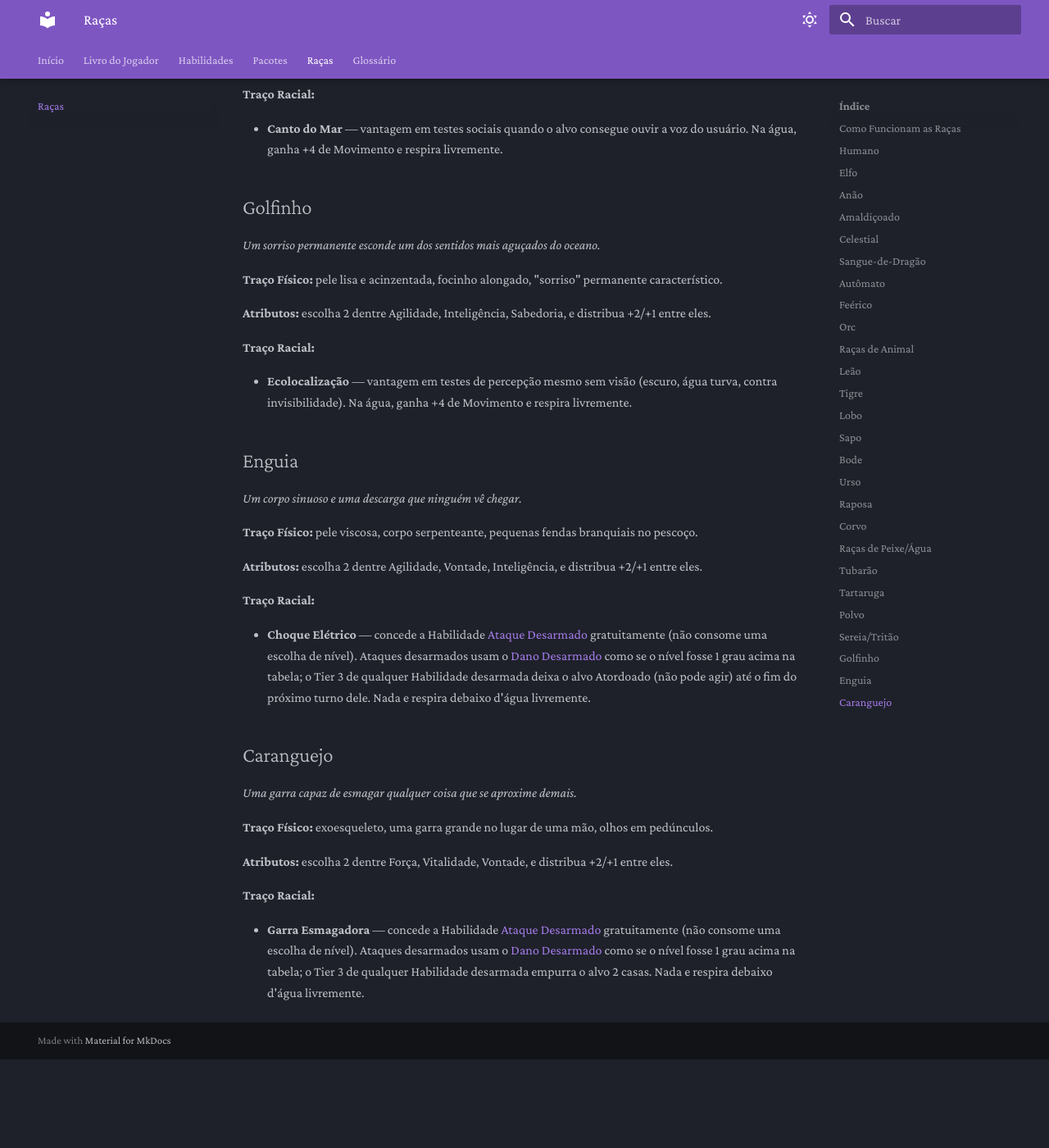
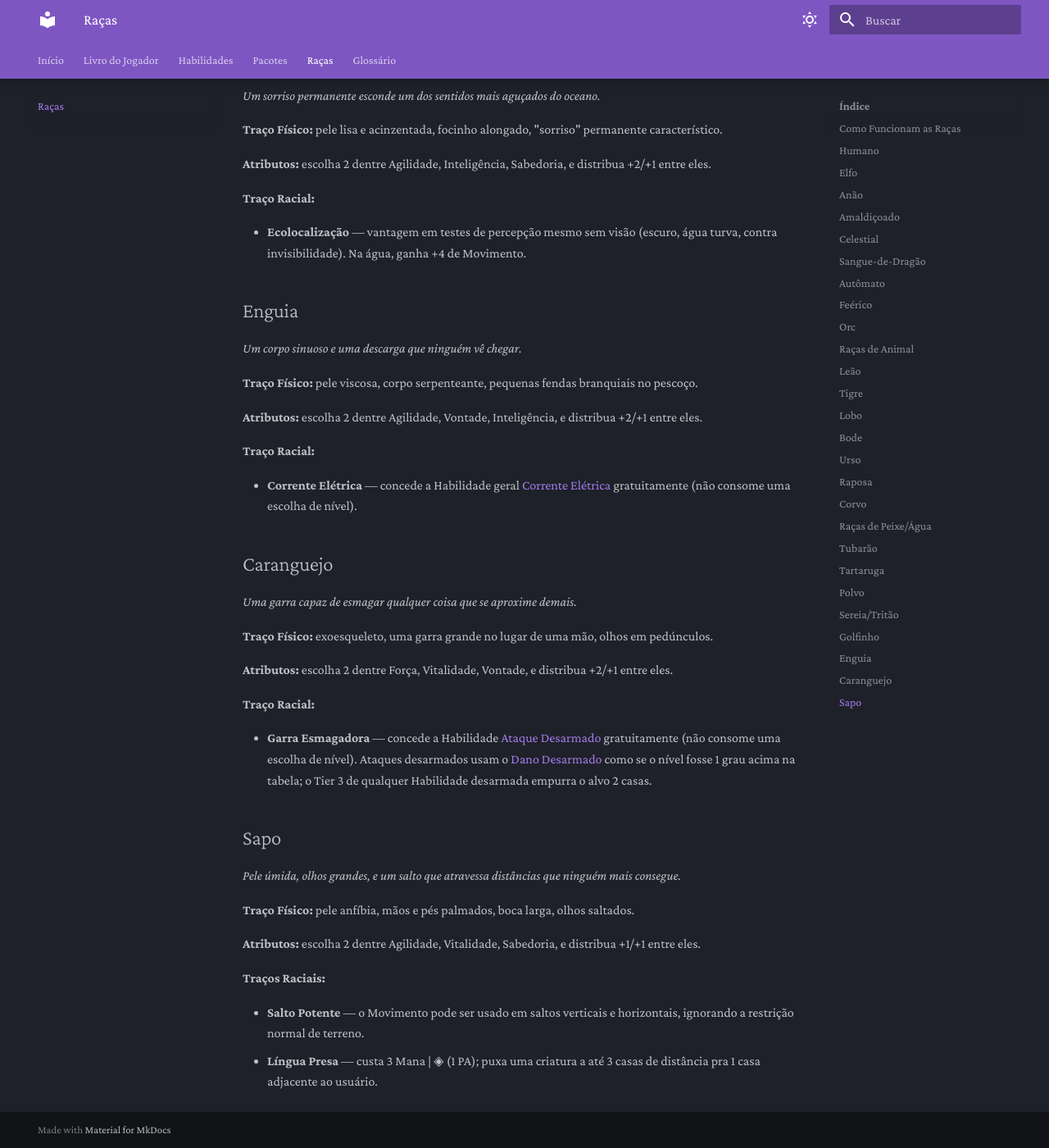
Before and after one commit to Felipe1072-git/prisma-rpg, an MkDocs documentation site: the page built from docs/racas/index.md, in a window 1280 px wide and 1400 px high, scrolled down 8369 px. Shown: the whole window at 82% size. Built offline with MkDocs 1.6.1 and Material for MkDocs 9.7.7, drawn with Linux system fonts in a browser that asks for light colours; before the commit the page ends 9661 px from its top, so only the background shows below that; some of the changed text lies outside the part shown.

Commit message:
fix: ajusta racas aquaticas (Respiracao Aquatica, Sapo, Corrente Eletrica)
Centraliza a respiracao/natacao debaixo d'agua como um traco de excecao
compartilhado por toda a leva de Racas de Peixe/Agua (nao conta contra
os pontos de atributo), com a limitacao de que descanso longo so
funciona por completo se feito na agua. Move o Sapo de Racas de Animal
pra essa leva, ja que a fisiologia dele sempre foi mais aquatica que
terrestre.

Reescreve Corrente Eletrica da Enguia: em vez de ser um modificador do
Tier 3 do Ataque Desarmado generico, vira uma Habilidade propria (Raio,
Requisito: raca Enguia) com Custo, Atributo e Tiers dedicados, incluindo
um efeito de encadeamento pra ate 2 criaturas adjacentes no Tier 3 —
mesmo padrao ja usado pela Baforada Draconica do Sangue-de-Dragao.

Co-Authored-By: Claude Sonnet 5 <noreply@anthropic.com>

```diff
--- a/docs/habilidades/magicas-elementais.md
+++ b/docs/habilidades/magicas-elementais.md
@@ -291,6 +291,18 @@ Fogo, Gelo, Terra, Sombras, Luz, Raio, Água, Vento, etc.
 - **Tier 2 (11–16):** 1d8 de dano + cada alvo perde a próxima Reação
 - **Tier 3 (≥17):** 1d8 de dano + cada alvo fica Atordoado (não pode agir) até o fim do próximo turno dele
 - **Crítico:** dano máximo (8) + 1d8 extra em todos, e Atordoado em todos
+
+**Corrente Elétrica** *(Requisito: raça [Enguia](../racas/index.md#enguia))*
+
+*Uma descarga elétrica salta do corpo da enguia, buscando o próximo alvo condutor antes mesmo de terminar o primeiro golpe.*
+
+- **Chave:** [Mágicas por Elemento](../glossario.md#mágicas-por-elemento) - [Raio](../glossario.md#raio)
+- **Custo:** 2 Mana | ◈◈ (2 PA) | **Atributo:** Agilidade | **Alvos:** 1 criatura, com possibilidade de encadear
+- **Dano:** usa o [Dano Desarmado](../habilidades/marciais.md#dano-desarmado)
+- **Tier 1 (≤10):** dano desarmado
+- **Tier 2 (11–16):** dano desarmado + alvo fica Lento (metade do Movimento) até o fim do próximo turno dele
+- **Tier 3 (≥17):** dano desarmado + alvo fica Atordoado (não pode agir) até o fim do próximo turno dele; a descarga salta pra até 2 outras criaturas adjacentes ao alvo original, causando a mesma quantidade de dano a cada uma e deixando todas Atordoadas também
+- **Crítico:** dano desarmado máximo + dano desarmado extra, Atordoado, e o mesmo encadeamento do Tier 3
 
 ## Fogo
 
--- a/docs/racas/index.md
+++ b/docs/racas/index.md
@@ -238,6 +225,10 @@ Uma segunda leva de raças, cada uma com identidade de um animal específico —
 
 Uma terceira leva de raças, com identidade aquática — cada uma com seu próprio traço físico e mecânica, no mesmo molde das Raças de Animal.
 
+Todas as raças desta leva têm, além dos traços listados individualmente, o traço de exceção abaixo — não conta contra os pontos de atributo da raça:
+
+- **Respiração Aquática** — nada e respira debaixo d'água livremente, sem nenhuma penalidade. Em compensação, um descanso longo só concede seus benefícios completos (recuperar Mana, remover Estresse, resetar Rerolagem) se for feito na água ou parcialmente submerso — fora d'água, um descanso longo funciona como um descanso curto. Descanso curto funciona normalmente em qualquer lugar.
+
 ## Tubarão
 
 *Dentes serrilhados e um instinto que nunca hesita — quem sangra na água já perdeu.*
@@ -248,7 +239,7 @@ Uma terceira leva de raças, com identidade aquática — cada uma com seu próp
 
 **Traço Racial:**
 
-- **Mordida de Tubarão** — concede a Habilidade [Ataque Desarmado](../habilidades/marciais.md#habilidades-gerais) gratuitamente (não consome uma escolha de nível). Ataques desarmados usam o [Dano Desarmado](../habilidades/marciais.md#dano-desarmado) como se o nível fosse 1 grau acima na tabela; o Tier 3 de qualquer Habilidade desarmada deixa o alvo Sangrando (perde 1d4 de Vida no início do próximo turno dele). Nada e respira debaixo d'água livremente.
+- **Mordida de Tubarão** — concede a Habilidade [Ataque Desarmado](../habilidades/marciais.md#habilidades-gerais) gratuitamente (não consome uma escolha de nível). Ataques desarmados usam o [Dano Desarmado](../habilidades/marciais.md#dano-desarmado) como se o nível fosse 1 grau acima na tabela; o Tier 3 de qualquer Habilidade desarmada deixa o alvo Sangrando (perde 1d4 de Vida no início do próximo turno dele).
 
 ## Tartaruga
 
@@ -286,7 +277,7 @@ Uma terceira leva de raças, com identidade aquática — cada uma com seu próp
 
 **Traço Racial:**
 
-- **Canto do Mar** — vantagem em testes sociais quando o alvo consegue ouvir a voz do usuário. Na água, ganha +4 de Movimento e respira livremente.
+- **Canto do Mar** — vantagem em testes sociais quando o alvo consegue ouvir a voz do usuário. Na água, ganha +4 de Movimento.
 
 ## Golfinho
 
@@ -298,7 +289,7 @@ Uma terceira leva de raças, com identidade aquática — cada uma com seu próp
 
 **Traço Racial:**
 
-- **Ecolocalização** — vantagem em testes de percepção mesmo sem visão (escuro, água turva, contra invisibilidade). Na água, ganha +4 de Movimento e respira livremente.
+- **Ecolocalização** — vantagem em testes de percepção mesmo sem visão (escuro, água turva, contra invisibilidade). Na água, ganha +4 de Movimento.
 
 ## Enguia
 
@@ -310,7 +301,7 @@ Uma terceira leva de raças, com identidade aquática — cada uma com seu próp
 
 **Traço Racial:**
 
-- **Choque Elétrico** — concede a Habilidade [Ataque Desarmado](../habilidades/marciais.md#habilidades-gerais) gratuitamente (não consome uma escolha de nível). Ataques desarmados usam o [Dano Desarmado](../habilidades/marciais.md#dano-desarmado) como se o nível fosse 1 grau acima na tabela; o Tier 3 de qualquer Habilidade desarmada deixa o alvo Atordoado (não pode agir) até o fim do próximo turno dele. Nada e respira debaixo d'água livremente.
+- **Corrente Elétrica** — concede a Habilidade geral [Corrente Elétrica](../habilidades/magicas-elementais.md#raio) gratuitamente (não consome uma escolha de nível).
 
 ## Caranguejo
 
@@ -322,4 +313,17 @@ Uma terceira leva de raças, com identidade aquática — cada uma com seu próp
 
 **Traço Racial:**
 
-- **Garra Esmagadora** — concede a Habilidade [Ataque Desarmado](../habilidades/marciais.md#habilidades-gerais) gratuitamente (não consome uma escolha de nível). Ataques desarmados usam o [Dano Desarmado](../habilidades/marciais.md#dano-desarmado) como se o nível fosse 1 grau acima na tabela; o Tier 3 de qualquer Habilidade desarmada empurra o alvo 2 casas. Nada e respira debaixo d'água livremente.
+- **Garra Esmagadora** — concede a Habilidade [Ataque Desarmado](../habilidades/marciais.md#habilidades-gerais) gratuitamente (não consome uma escolha de nível). Ataques desarmados usam o [Dano Desarmado](../habilidades/marciais.md#dano-desarmado) como se o nível fosse 1 grau acima na tabela; o Tier 3 de qualquer Habilidade desarmada empurra o alvo 2 casas.
+
+## Sapo
+
+*Pele úmida, olhos grandes, e um salto que atravessa distâncias que ninguém mais consegue.*
+
+**Traço Físico:** pele anfíbia, mãos e pés palmados, boca larga, olhos saltados.
+
+**Atributos:** escolha 2 dentre Agilidade, Vitalidade, Sabedoria, e distribua +1/+1 entre eles.
+
+**Traços Raciais:**
+
+- **Salto Potente** — o Movimento pode ser usado em saltos verticais e horizontais, ignorando a restrição normal de terreno.
+- **Língua Presa** — custa 3 Mana | ◈ (1 PA); puxa uma criatura a até 3 casas de distância pra 1 casa adjacente ao usuário.
```
Also changed, not shown: other parts of docs/racas/index.md (+0 -13 lines).
